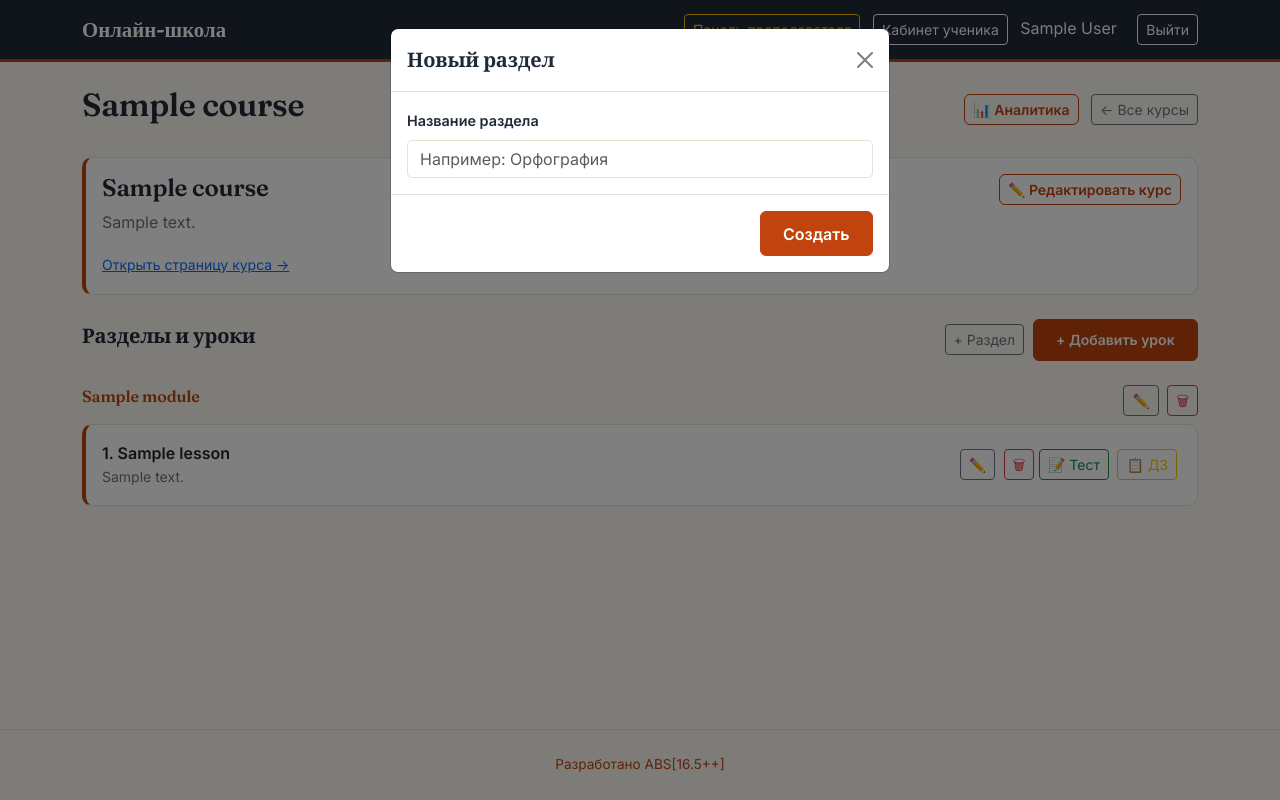
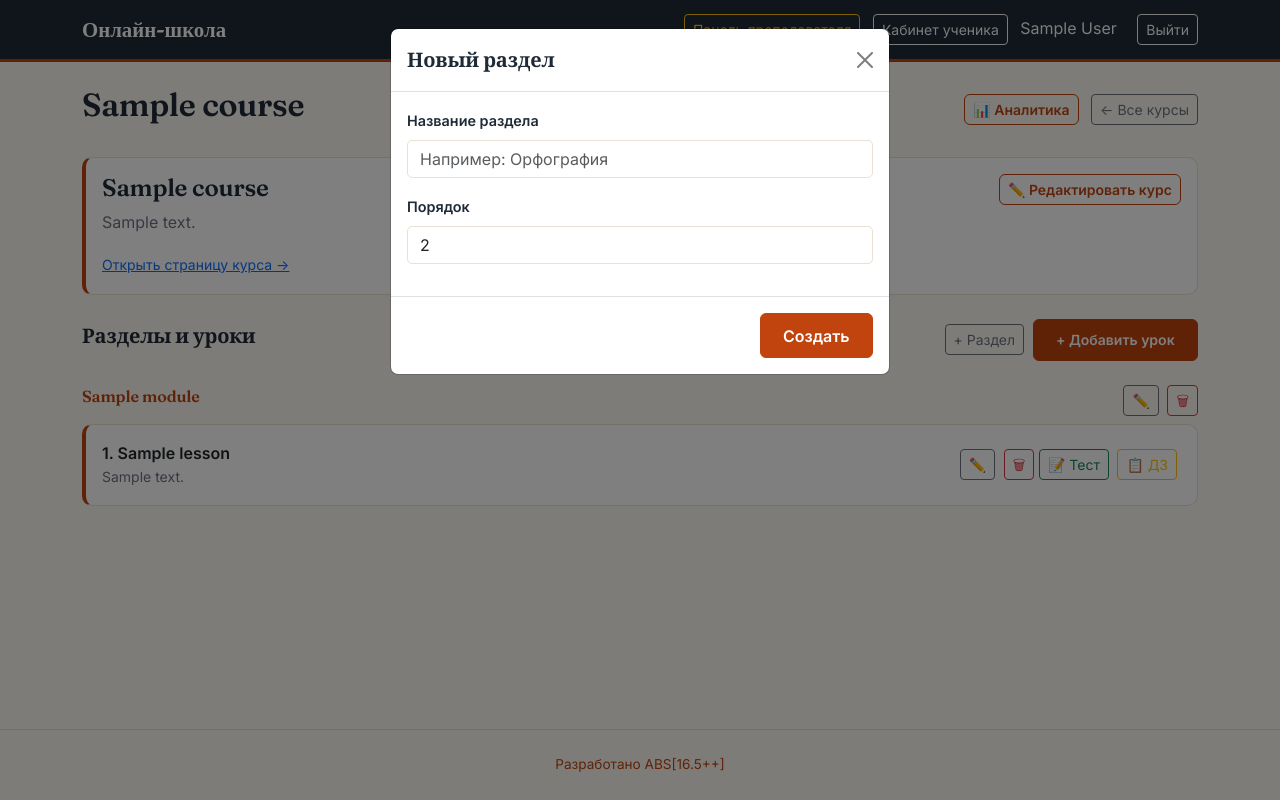
Before and after one commit to ghghghhghg/online_school, a Django app: page /teacher/course/1/ in a window 1280 px wide, after a click on "+ Раздел". Run offline with Django 5.2, Linux system fonts and the light colour scheme; a user stored in the database is signed in; tables that the repository leaves empty hold one stand-in row (values such as "Sample post").

Commit message:
add order field to module creation

```diff
--- a/school/templates/school/teacher/course_dashboard.html
+++ b/school/templates/school/teacher/course_dashboard.html
@@ -150,9 +150,16 @@
                     <button type="button" class="btn-close" data-bs-dismiss="modal"></button>
                 </div>
                 <div class="modal-body">
-                    <label class="form-label">Название раздела</label>
-                    <input type="text" name="title" class="form-control"
-                           placeholder="Например: Орфография" required>
+                    <div class="mb-3">
+                        <label class="form-label">Название раздела</label>
+                        <input type="text" name="title" class="form-control"
+                               placeholder="Например: Орфография" required>
+                    </div>
+                    <div class="mb-3">
+                        <label class="form-label">Порядок</label>
+                        <input type="number" name="order" class="form-control"
+                               value="{{ modules.count|add:'1' }}" required>
+                    </div>
                 </div>
                 <div class="modal-footer">
                     <button type="submit" class="btn btn-primary">Создать</button>
--- a/school/views.py
+++ b/school/views.py
@@ -780,11 +780,12 @@ def teacher_add_module(request, pk):
     course = get_object_or_404(Course, pk=pk)
     if request.method == 'POST':
         title = request.POST.get('title', '').strip()
+        order = request.POST.get('order', '').strip()
         if title:
             Module.objects.create(
                 course=course,
                 title=title,
-                order=course.modules.count() + 1,
+                order=order if order.isdigit() else course.modules.count() + 1,
             )
             messages.success(request, 'Раздел добавлен!')
         return redirect('teacher_course_dashboard', pk=course.pk)
```
Also changed, not shown: school/templates/school/teacher/edit_lesson.html (+4 -4 lines).
